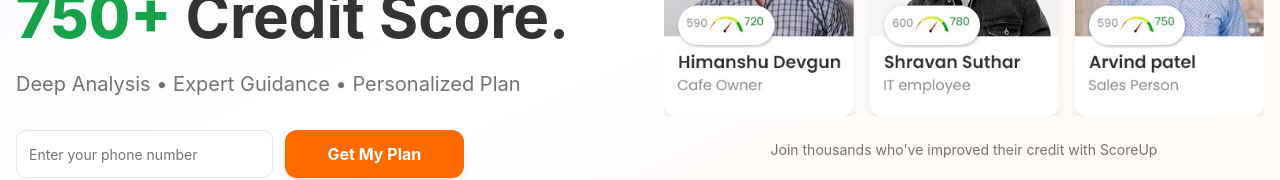
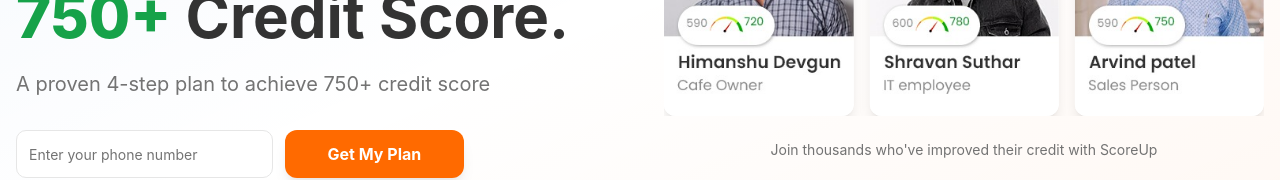
Before and after one commit to shubh099/scoreup-landing-site, a React (Vite) app: page / in a window 1280 px wide. Shown: the part 355-535 px from the top of the page. Built offline with nearby package versions, Linux system fonts and the light colour scheme.

Commit message:
Refactor: Replace paragraph with new text
Replaced the paragraph in HeroSection with the provided text.

```diff
--- a/src/components/HeroSection.tsx
+++ b/src/components/HeroSection.tsx
@@ -38,7 +38,7 @@ const HeroSection = () => {
                 </h1>
 
                 <p className="text-lg md:text-xl text-muted-foreground leading-relaxed max-w-2xl">
-                  Deep Analysis • Expert Guidance • Personalized Plan
+                  A proven 4-step plan to achieve 750+ credit score
                 </p>
               </div>
 
```
